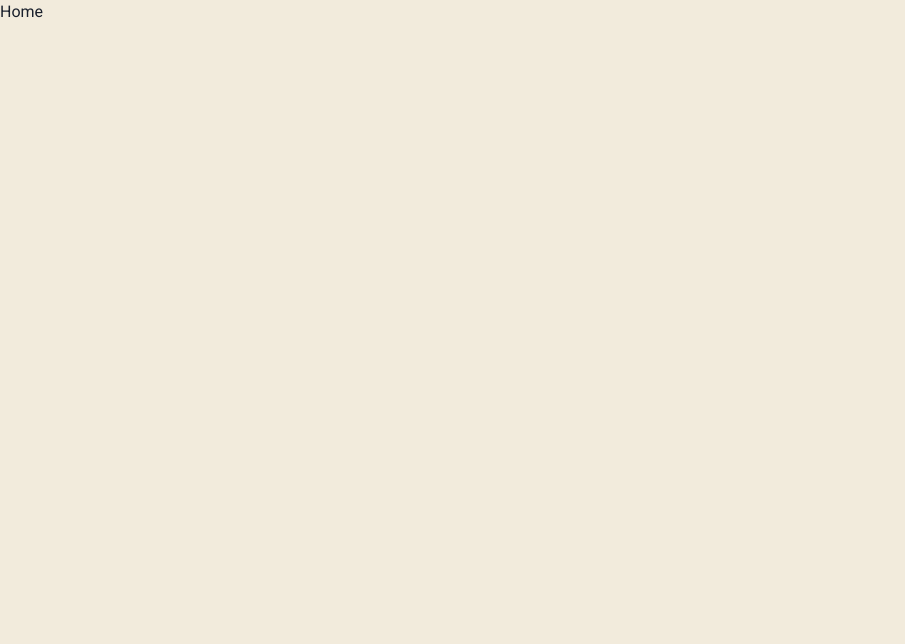
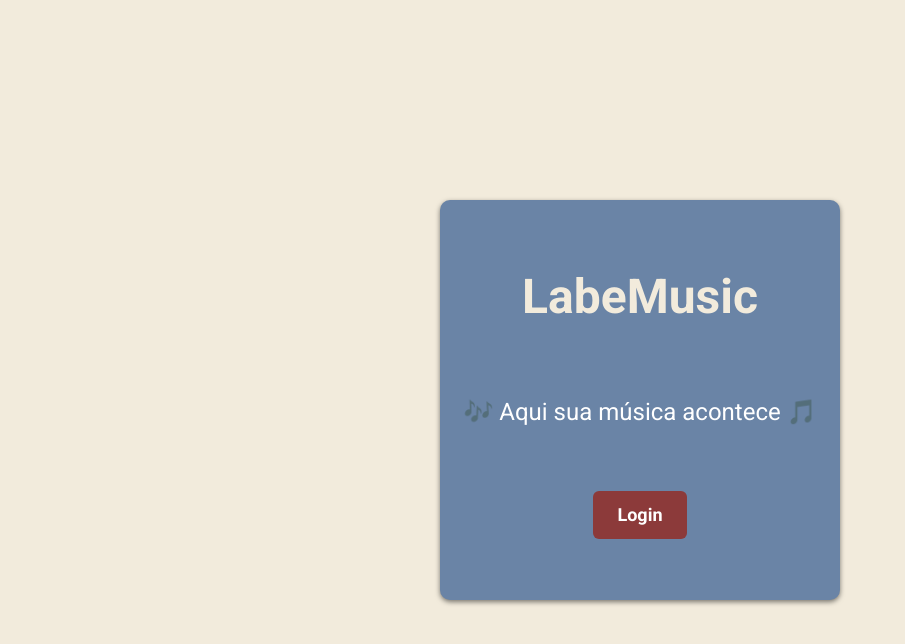
Before and after one commit to fagnerzulin/labemusic-frontend, a React (Create React App) app: page / in a window 1280 px wide. Shown: the top 644 px of the page, without its empty margins (0-905 px from the left). Built offline with nearby package versions, Linux system fonts and the light colour scheme.

Commit message:
Done HomePage

```diff
--- a/src/pages/homePage/HomePage.js
+++ b/src/pages/homePage/HomePage.js
@@ -1,9 +1,33 @@
+import { Button } from '@chakra-ui/react';
 import React from 'react';
+import { useHistory } from 'react-router-dom';
+import MainContainer from '../../components/StyledComponents/MainContainer.styled';
+import palette from '../../constants/paletteColor';
+import { goToLoginPage } from '../../routers/coordinate';
+import { Box, Subtitle, Title } from './homePage.styled';
 
 export default function HomePage() {
+  const history = useHistory();
   return (
-    <div>
-      <h1>Home</h1>
-    </div>
+    <MainContainer>
+      <Box>
+        <Title>LabeMusic</Title>
+        <Subtitle>🎶 Aqui sua música acontece 🎵</Subtitle>
+        <Button
+          bg={palette.red}
+          _active={{
+            transform: 'scale(0.85)',
+          }}
+          _hover={{
+            background: '#702E2E',
+          }}
+          color="white"
+          size="lg"
+          onClick={() => goToLoginPage(history)}
+        >
+          Login
+        </Button>
+      </Box>
+    </MainContainer>
   );
 }
--- /dev/null
+++ b/src/pages/homePage/homePage.styled.js
@@ -0,0 +1,26 @@
+import styled from 'styled-components';
+import palette from '../../constants/paletteColor';
+
+export const Title = styled.h1`
+  font-size: 3em;
+  font-weight: 600;
+  color: ${palette.beige};
+`;
+
+export const Subtitle = styled.h2`
+  font-size: 1.5em;
+  font-weight: 300;
+  color: #fff;
+`;
+
+export const Box = styled.div`
+  width: 50vh;
+  height: 50vh;
+  background-color: ${palette.blue};
+  display: flex;
+  justify-content: space-evenly;
+  flex-direction: column;
+  align-items: center;
+  border-radius: 10px;
+  box-shadow: 0 2px 5px rgba(0, 0, 0, 0.5);
+`;
```
